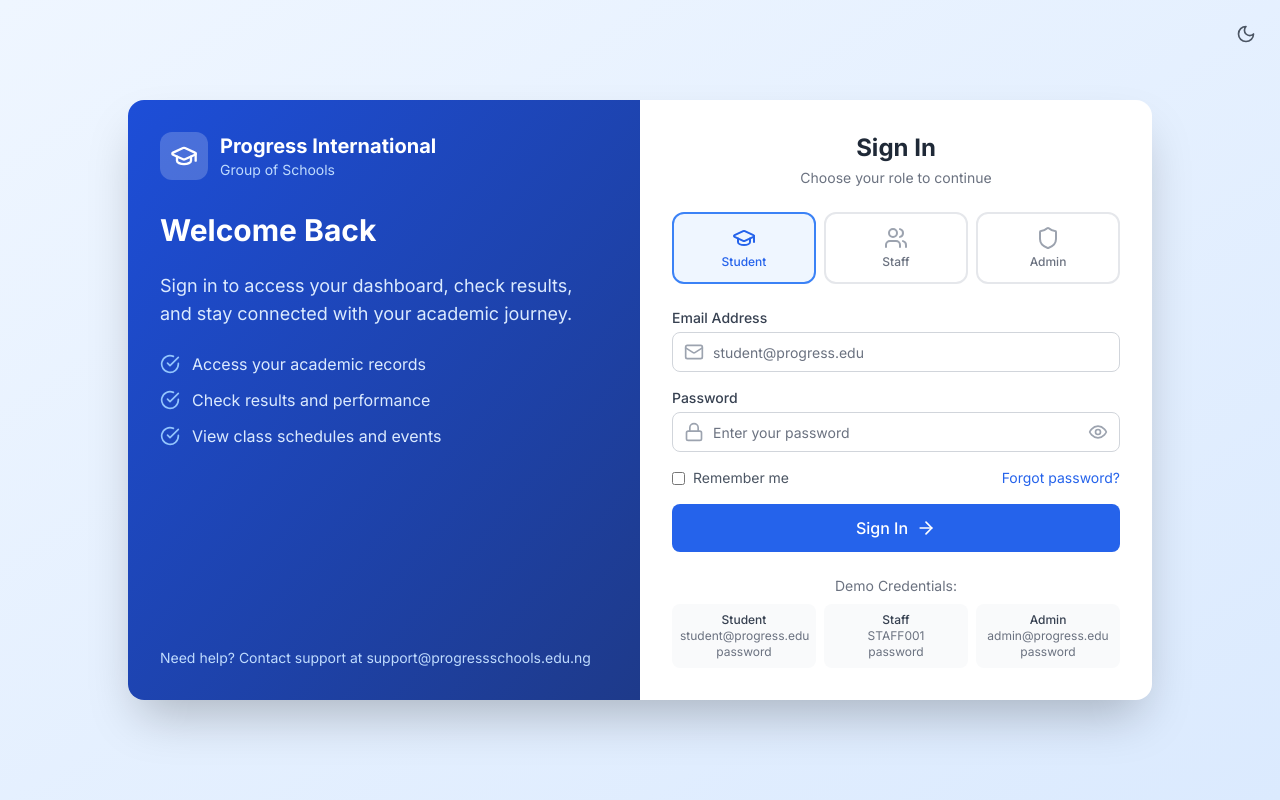
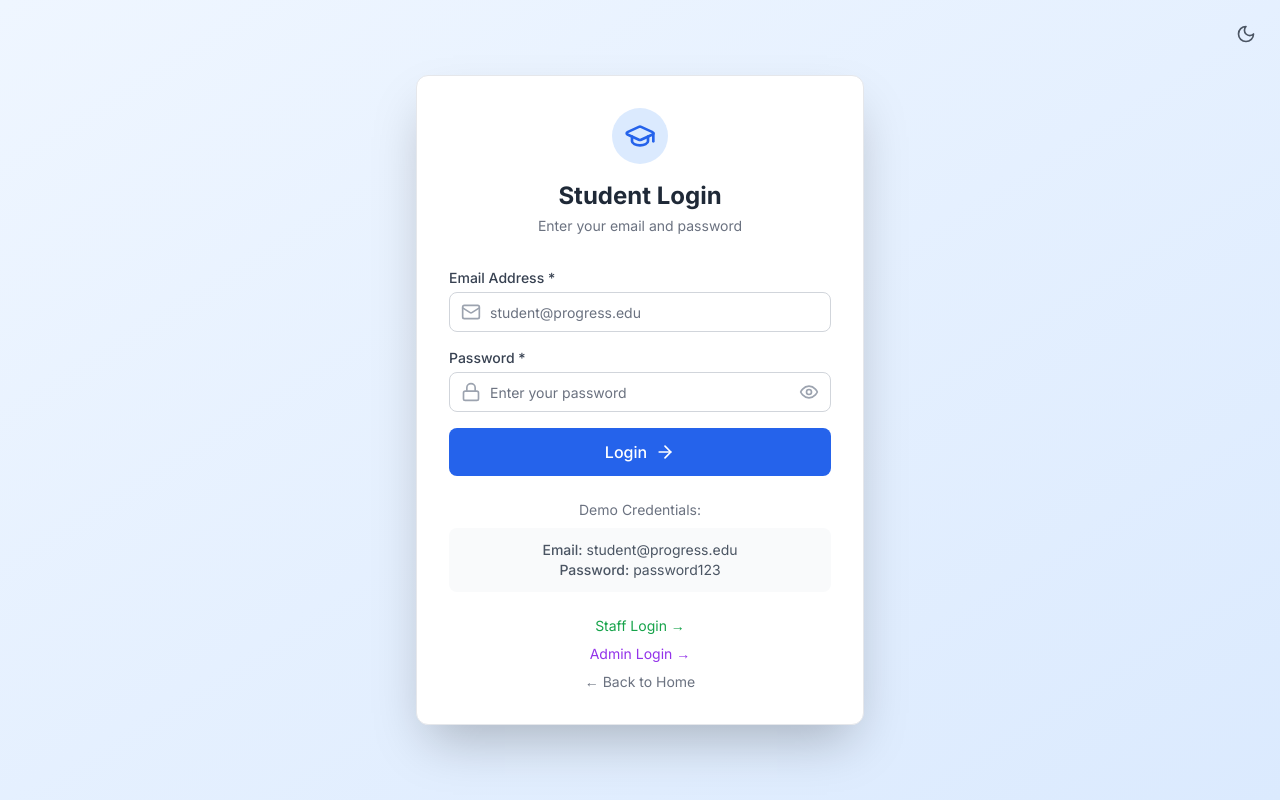
Before and after one commit to Omerta-Platforms/Good-foundation, a Next.js app: page /login in a window 1280 px wide. Built offline with nearby package versions, Linux system fonts and the light colour scheme.

Commit message:
Update page.tsx

```diff
--- a/src/app/login/page.tsx
+++ b/src/app/login/page.tsx
@@ -6,32 +6,24 @@ import Link from 'next/link'
 import {
   Mail,
   Lock,
-  User,
-  Building2,
   Eye,
   EyeOff,
   GraduationCap,
-  Users,
-  Shield,
-  ArrowRight,
-  CheckCircle
+  ArrowRight
 } from 'lucide-react'
 import { Button } from '@/components/ui/button'
 import { Input } from '@/components/ui/input'
 import { Card, CardContent } from '@/components/ui/card'
 import { ThemeToggle } from '@/components/ui/theme-toggle'
+import { supabase } from '@/lib/supabase/client'
 import toast from 'react-hot-toast'
 
-type UserType = 'student' | 'staff' | 'admin'
-
-export default function LoginPage() {
+export default function StudentLoginPage() {
   const router = useRouter()
-  const [userType, setUserType] = useState<UserType>('student')
   const [showPassword, setShowPassword] = useState(false)
   const [isLoading, setIsLoading] = useState(false)
   const [formData, setFormData] = useState({
     email: '',
-    staffId: '',
     password: ''
   })
 
@@ -40,22 +32,41 @@ export default function LoginPage() {
     setIsLoading(true)
 
     try {
-      // Simulate authentication - Replace with actual API call
-      await new Promise(resolve => setTimeout(resolve, 1500))
+      const { data, error } = await supabase.auth.signInWithPassword({
+        email: formData.email,
+        password: formData.password
+      })
 
-      // Demo credentials
-      if (userType === 'student' && formData.email === 'student@progress.edu' && formData.password === 'password') {
+      if (error) {
+        toast.error('Invalid email or password')
+        return
+      }
+
+      if (data.user) {
+        const role = data.user.user_metadata?.role
+
+        if (role !== 'student') {
+          toast.error('Access denied. Student account required.')
+          await supabase.auth.signOut()
+          return
+        }
+
+        const { data: studentData, error: studentError } = await supabase
+          .from('students')
+          .select('id')
+          .eq('id', data.user.id)
+          .single()
+
+        if (studentError || !studentData) {
+          toast.error('Student account not properly configured.')
+          await supabase.auth.signOut()
+          return
+        }
+
         toast.success('Login successful!')
         router.push('/student/dashboard')
-      } else if (userType === 'staff' && formData.staffId === 'STAFF001' && formData.password === 'password') {
-        toast.success('Login successful!')
-        router.push('/teacher/dashboard')
-      } else if (userType === 'admin' && formData.email === 'admin@progress.edu' && formData.password === 'password') {
-        toast.success('Login successful!')
-        router.push('/admin/dashboard')
-      } else {
-        toast.error('Invalid credentials. Please try again.')
       }
+
     } catch (error) {
       toast.error('An error occurred. Please try again.')
     } finally {
@@ -63,114 +74,31 @@ export default function LoginPage() {
     }
   }
 
-  const userTypes = [
-    { id: 'student', label: 'Student', icon: GraduationCap, color: 'primary' },
-    { id: 'staff', label: 'Staff', icon: Users, color: 'green' },
-    { id: 'admin', label: 'Admin', icon: Shield, color: 'purple' }
-  ]
-
   return (
-    <div className="min-h-screen bg-gradient-to-br from-primary-50 to-blue-100 dark:from-gray-950 dark:to-gray-900 flex items-center justify-center p-4">
+    <div className="min-h-screen bg-gradient-to-br from-blue-50 to-primary-100 dark:from-gray-950 dark:to-gray-900 flex items-center justify-center p-4">
       <div className="absolute top-4 right-4">
         <ThemeToggle />
       </div>
 
-      <div className="w-full max-w-5xl flex flex-col md:flex-row bg-white dark:bg-gray-900 rounded-2xl shadow-2xl overflow-hidden">
-        {/* Left Panel */}
-        <div className="hidden md:flex md:w-1/2 bg-gradient-to-br from-primary-700 to-primary-900 dark:from-primary-800 dark:to-primary-950 p-8 flex-col justify-between">
-          <div>
-            <div className="flex items-center space-x-3 mb-8">
-              <div className="w-12 h-12 bg-white/20 rounded-xl flex items-center justify-center">
-                <GraduationCap className="h-7 w-7 text-white" />
+      <div className="w-full max-w-md">
+        <Card className="shadow-2xl">
+          <CardContent className="p-8">
+            <div className="text-center mb-8">
+              <div className="inline-flex p-3 bg-blue-100 dark:bg-blue-950 rounded-full mb-4">
+                <GraduationCap className="h-8 w-8 text-blue-600 dark:text-blue-400" />
               </div>
-              <div>
-                <h2 className="text-white font-bold text-xl">Progress International</h2>
-                <p className="text-primary-200 text-sm">Group of Schools</p>
-              </div>
-            </div>
-
-            <div className="space-y-6">
-              <h3 className="text-3xl font-bold text-white">Welcome Back</h3>
-              <p className="text-primary-100 text-lg">
-                Sign in to access your dashboard, check results, and stay connected with your academic journey.
-              </p>
-
-              <div className="space-y-3 mt-8">
-                <div className="flex items-center space-x-3 text-primary-100">
-                  <CheckCircle className="h-5 w-5 text-primary-300" />
-                  <span>Access your academic records</span>
-                </div>
-                <div className="flex items-center space-x-3 text-primary-100">
-                  <CheckCircle className="h-5 w-5 text-primary-300" />
-                  <span>Check results and performance</span>
-                </div>
-                <div className="flex items-center space-x-3 text-primary-100">
-                  <CheckCircle className="h-5 w-5 text-primary-300" />
-                  <span>View class schedules and events</span>
-                </div>
-              </div>
-            </div>
-          </div>
-
-          <div className="text-primary-200 text-sm">
-            <p>Need help? Contact support at support@progressschools.edu.ng</p>
-          </div>
-        </div>
-
-        {/* Right Panel */}
-        <div className="w-full md:w-1/2 p-6 md:p-8">
-          <div className="max-w-md mx-auto">
-            <div className="text-center mb-6">
               <h1 className="text-2xl font-bold text-gray-800 dark:text-gray-200">
-                Sign In
+                Student Login
               </h1>
               <p className="text-sm text-gray-500 dark:text-gray-400 mt-1">
-                Choose your role to continue
+                Enter your email and password
               </p>
             </div>
 
-            {/* User Type Selection */}
-            <div className="grid grid-cols-3 gap-2 mb-6">
-              {userTypes.map((type) => {
-                const Icon = type.icon
-                const isSelected = userType === type.id
-                const colorClasses = {
-                  primary: isSelected ? 'border-primary-500 bg-primary-50 dark:bg-primary-950/20' : 'border-gray-200 dark:border-gray-700 hover:border-primary-300',
-                  green: isSelected ? 'border-green-500 bg-green-50 dark:bg-green-950/20' : 'border-gray-200 dark:border-gray-700 hover:border-green-300',
-                  purple: isSelected ? 'border-purple-500 bg-purple-50 dark:bg-purple-950/20' : 'border-gray-200 dark:border-gray-700 hover:border-purple-300'
-                }
-                const textColors = {
-                  primary: isSelected ? 'text-primary-600 dark:text-primary-400' : 'text-gray-500 dark:text-gray-400',
-                  green: isSelected ? 'text-green-600 dark:text-green-400' : 'text-gray-500 dark:text-gray-400',
-                  purple: isSelected ? 'text-purple-600 dark:text-purple-400' : 'text-gray-500 dark:text-gray-400'
-                }
-
-                return (
-                  <button
-                    key={type.id}
-                    onClick={() => setUserType(type.id as UserType)}
-                    className={`p-3 rounded-xl border-2 transition-all ${
-                      isSelected ? `border-${type.color}-500 bg-${type.color}-50 dark:bg-${type.color}-950/20` : 'border-gray-200 dark:border-gray-700 hover:border-primary-300'
-                    }`}
-                  >
-                    <Icon className={`h-6 w-6 mx-auto mb-1 ${
-                      isSelected ? `text-${type.color}-600 dark:text-${type.color}-400` : 'text-gray-400 dark:text-gray-500'
-                    }`} />
-                    <p className={`text-xs font-medium ${
-                      isSelected ? `text-${type.color}-600 dark:text-${type.color}-400` : 'text-gray-500 dark:text-gray-400'
-                    }`}>
-                      {type.label}
-                    </p>
-                  </button>
-                )
-              })}
-            </div>
-
             <form onSubmit={handleLogin} className="space-y-4">
-              {userType === 'student' && (
               <div>
                 <label className="block text-sm font-medium text-gray-700 dark:text-gray-300 mb-1">
-                    Email Address
+                  Email Address *
                 </label>
                 <div className="relative">
                   <Mail className="absolute left-3 top-1/2 transform -translate-y-1/2 h-5 w-5 text-gray-400 dark:text-gray-500" />
@@ -184,49 +112,10 @@ export default function LoginPage() {
                   />
                 </div>
               </div>
-              )}
-
-              {userType === 'staff' && (
-                <div>
-                  <label className="block text-sm font-medium text-gray-700 dark:text-gray-300 mb-1">
-                    Staff ID
-                  </label>
-                  <div className="relative">
-                    <User className="absolute left-3 top-1/2 transform -translate-y-1/2 h-5 w-5 text-gray-400 dark:text-gray-500" />
-                    <Input
-                      type="text"
-                      placeholder="STAFF001"
-                      className="pl-10"
-                      value={formData.staffId}
-                      onChange={(e) => setFormData({ ...formData, staffId: e.target.value })}
-                      required
-                    />
-                  </div>
-                </div>
-              )}
-
-              {userType === 'admin' && (
-                <div>
-                  <label className="block text-sm font-medium text-gray-700 dark:text-gray-300 mb-1">
-                    Admin Email
-                  </label>
-                  <div className="relative">
-                    <Mail className="absolute left-3 top-1/2 transform -translate-y-1/2 h-5 w-5 text-gray-400 dark:text-gray-500" />
-                    <Input
-                      type="email"
-                      placeholder="admin@progress.edu"
-                      className="pl-10"
-                      value={formData.email}
-                      onChange={(e) => setFormData({ ...formData, email: e.target.value })}
-                      required
-                    />
-                  </div>
-                </div>
-              )}
 
               <div>
                 <label className="block text-sm font-medium text-gray-700 dark:text-gray-300 mb-1">
-                  Password
+                  Password *
                 </label>
                 <div className="relative">
                   <Lock className="absolute left-3 top-1/2 transform -translate-y-1/2 h-5 w-5 text-gray-400 dark:text-gray-500" />
@@ -248,31 +137,21 @@ export default function LoginPage() {
                 </div>
               </div>
 
-              <div className="flex items-center justify-between">
-                <label className="flex items-center space-x-2 text-sm text-gray-600 dark:text-gray-400">
-                  <input type="checkbox" className="rounded border-gray-300 text-primary-600 focus:ring-primary-500" />
-                  <span>Remember me</span>
-                </label>
-                <Link href="#" className="text-sm text-primary-600 dark:text-primary-400 hover:underline">
-                  Forgot password?
-                </Link>
-              </div>
-
               <Button
                 type="submit"
                 variant="default"
                 size="lg"
-                className="w-full bg-primary-600 hover:bg-primary-700"
+                className="w-full bg-blue-600 hover:bg-blue-700"
                 disabled={isLoading}
               >
                 {isLoading ? (
                   <div className="flex items-center justify-center">
                     <div className="spinner mr-2" />
-                    Signing in...
+                    Logging in...
                   </div>
                 ) : (
                   <>
-                    Sign In
+                    Login
                     <ArrowRight className="ml-2 h-5 w-5" />
                   </>
                 )}
@@ -283,26 +162,29 @@ export default function LoginPage() {
               <p className="text-sm text-gray-500 dark:text-gray-400">
                 Demo Credentials:
               </p>
-              <div className="mt-2 grid grid-cols-3 gap-2 text-xs">
-                <div className="p-2 bg-gray-50 dark:bg-gray-800 rounded-lg">
-                  <p className="font-medium text-gray-700 dark:text-gray-300">Student</p>
-                  <p className="text-gray-500 dark:text-gray-400">student@progress.edu</p>
-                  <p className="text-gray-500 dark:text-gray-400">password</p>
-                </div>
-                <div className="p-2 bg-gray-50 dark:bg-gray-800 rounded-lg">
-                  <p className="font-medium text-gray-700 dark:text-gray-300">Staff</p>
-                  <p className="text-gray-500 dark:text-gray-400">STAFF001</p>
-                  <p className="text-gray-500 dark:text-gray-400">password</p>
-                </div>
-                <div className="p-2 bg-gray-50 dark:bg-gray-800 rounded-lg">
-                  <p className="font-medium text-gray-700 dark:text-gray-300">Admin</p>
-                  <p className="text-gray-500 dark:text-gray-400">admin@progress.edu</p>
-                  <p className="text-gray-500 dark:text-gray-400">password</p>
+              <div className="mt-2 p-3 bg-gray-50 dark:bg-gray-800 rounded-lg">
+                <p className="text-sm text-gray-600 dark:text-gray-300">
+                  <span className="font-medium">Email:</span> student@progress.edu
+                </p>
+                <p className="text-sm text-gray-600 dark:text-gray-300">
+                  <span className="font-medium">Password:</span> password123
+                </p>
               </div>
             </div>
+
+            <div className="mt-6 text-center space-y-2">
+              <Link href="/login/staff" className="text-sm text-green-600 dark:text-green-400 hover:underline block">
+                Staff Login →
+              </Link>
+              <Link href="/login/admin" className="text-sm text-purple-600 dark:text-purple-400 hover:underline block">
+                Admin Login →
+              </Link>
+              <Link href="/" className="text-sm text-gray-500 dark:text-gray-400 hover:underline block">
+                ← Back to Home
+              </Link>
             </div>
-          </div>
-        </div>
+          </CardContent>
+        </Card>
       </div>
     </div>
   )
```
Lines whose indentation alone changed are shown as unchanged.
